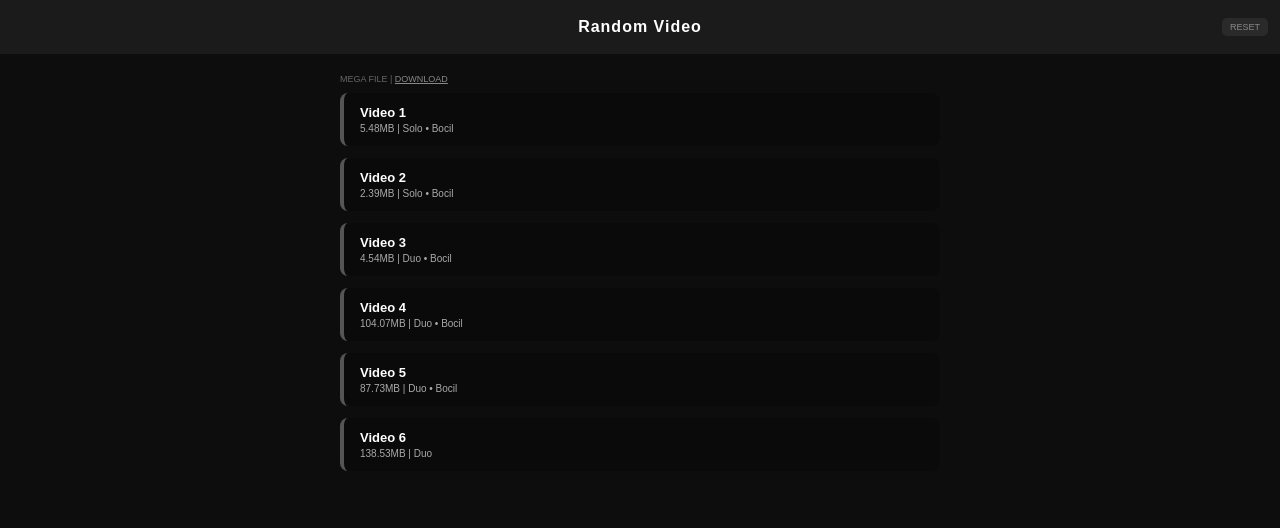
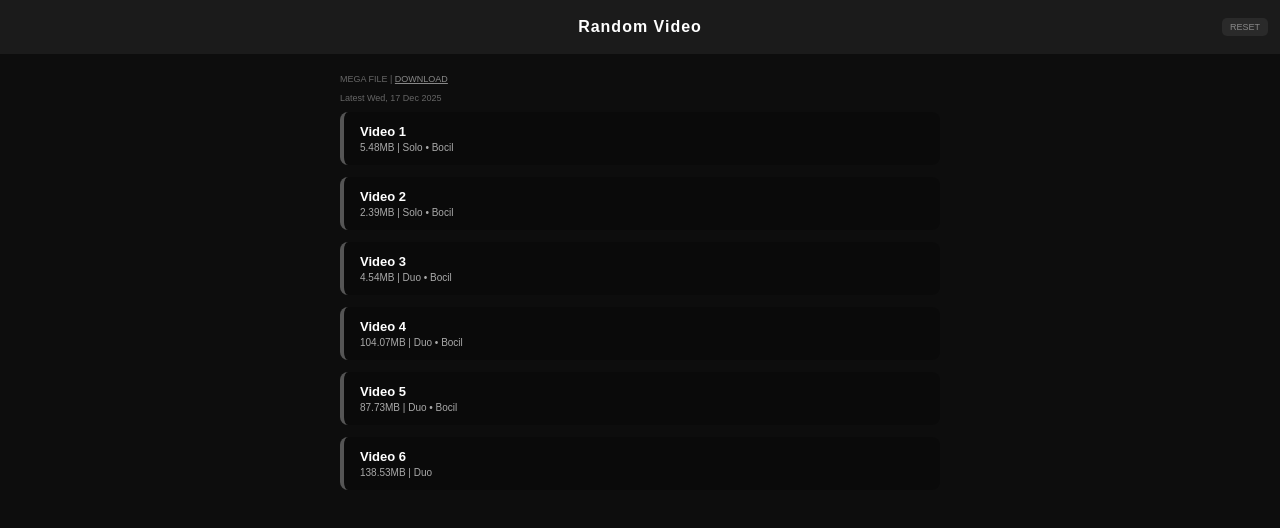
Before and after one commit to nrex69/masterfile, a plain HTML site: page videolist.html in a window 1280 px wide. Drawn offline with Linux system fonts and the light colour scheme.

Commit message:
Update videolist.html

```diff
--- a/videolist.html
+++ b/videolist.html
@@ -90,6 +90,11 @@
   <a href="https://play.google.com/store/apps/details?id=mega.privacy.android.app" target="_blank" style="color:#888;">
     DOWNLOAD
   </a>
+
+<p style="font-size:9px;color:#666;margin-top:0;">
+  Latest Wed, 17 Dec 2025
+  </a>
+
 </p>
 
 <div class="master-item off" data-id="video1" data-link="https://mega.nz/file/zE91QbAb#_Ug4Xb2e1RvMv2eHlBIgw8V6lu0pquSoame0xtMgTYo">
```
